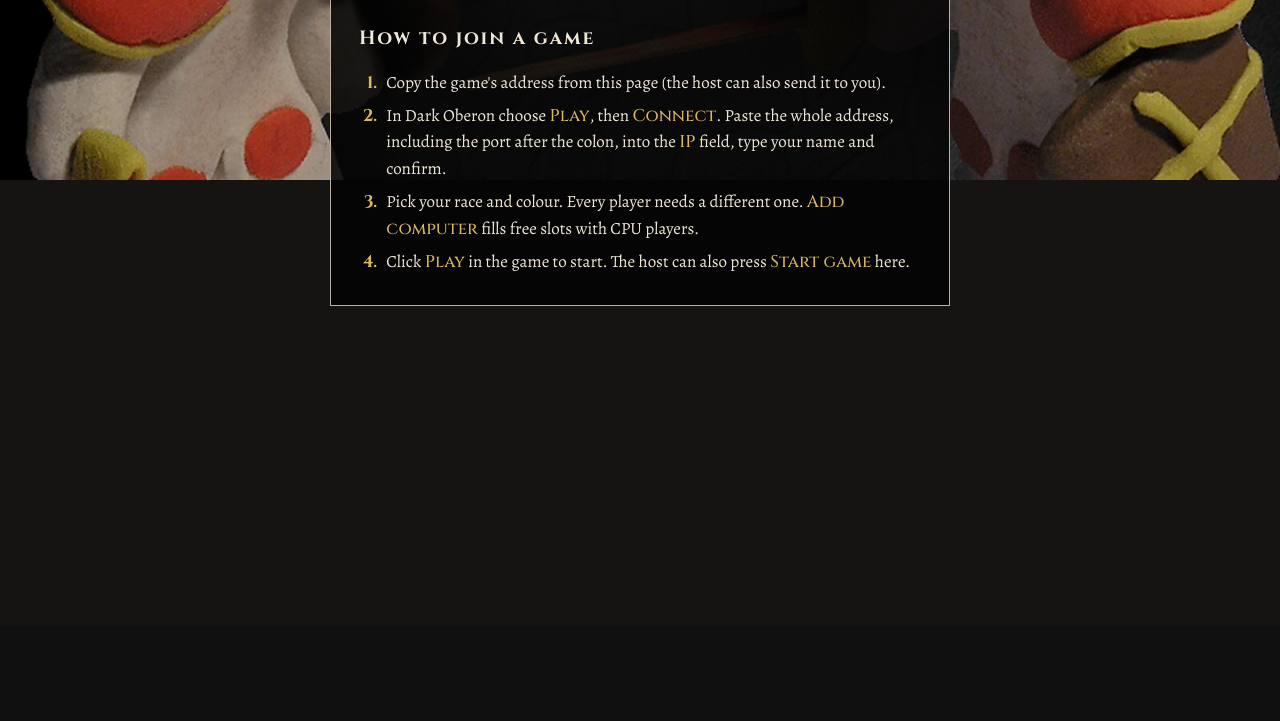
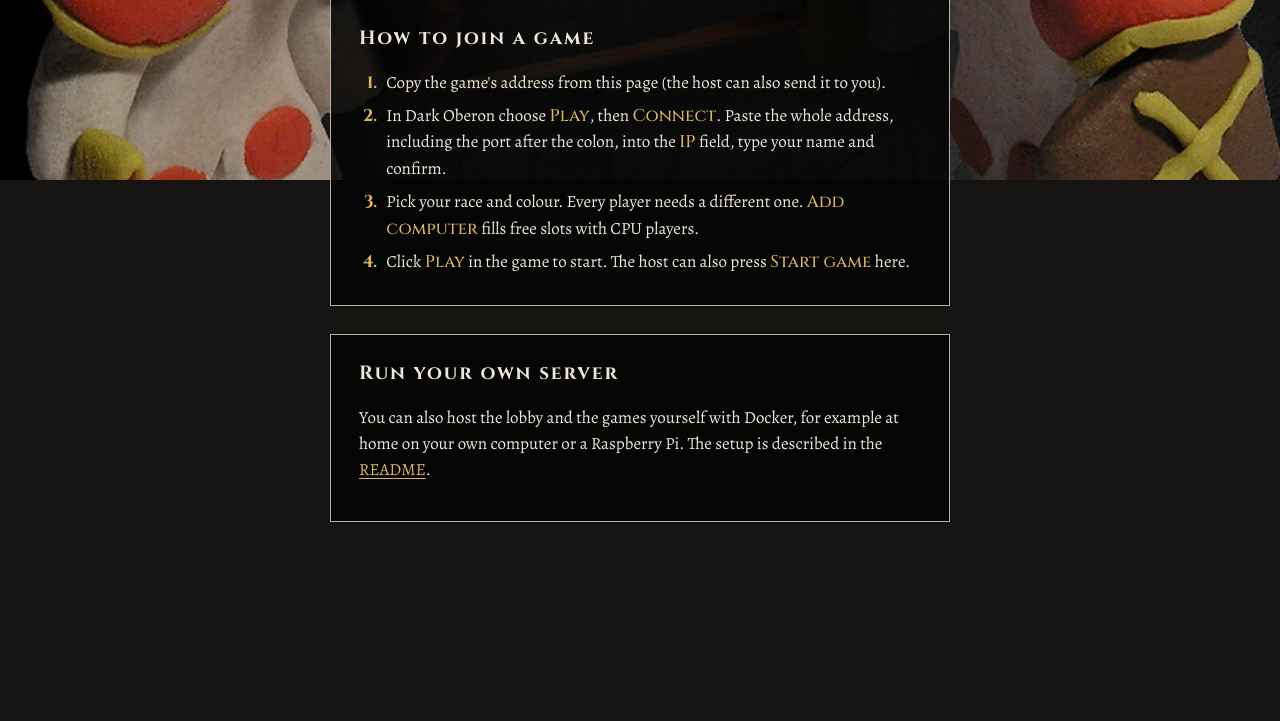
Before and after one commit to jakubfrieb/dark-oberon, a Flask app: page / in a window 1280 px wide. Shown: the part 620-1341 px from the top of the page. Before the commit the page ends 926 px from the top, so only its background shows below. Run offline with Flask 3, Linux system fonts and the light colour scheme; data that the repository does not hold is empty; parts of the project's set-up code (start-up, migrations or seed data) failed here and were passed over.

Commit message:
docs(lobby): self-hosting guide in README, linked from the lobby
- New "Run your own server" README section: setup, home network and
  Raspberry Pi, ports, settings, HTTPS proxy, updating and stopping.
- The lobby index links to it; test covers the link.

```diff
--- a/server/web/templates/index.html
+++ b/server/web/templates/index.html
@@ -53,6 +53,11 @@
     <li>Pick your race and colour. Every player needs a different one. <b>Add computer</b> fills free slots with CPU players.</li>
     <li>Click <b>Play</b> in the game to start. The host can also press <b>Start game</b> here.</li>
   </ol>
+</section>
+
+<section class="panel" aria-labelledby="h-own">
+  <h2 id="h-own">Run your own server</h2>
+  <p>You can also host the lobby and the games yourself with Docker, for example at home on your own computer or a Raspberry Pi. The setup is described in the <a href="https://github.com/jakubfrieb/dark-oberon#run-your-own-server">README</a>.</p>
 </section>
 
 <div class="toast" id="toast" role="status" aria-live="polite" hidden></div>
```
Also changed, not shown: tests/lobby/test_lobby.py (+5 -0 lines), CHANGELOG.md, README.md.
